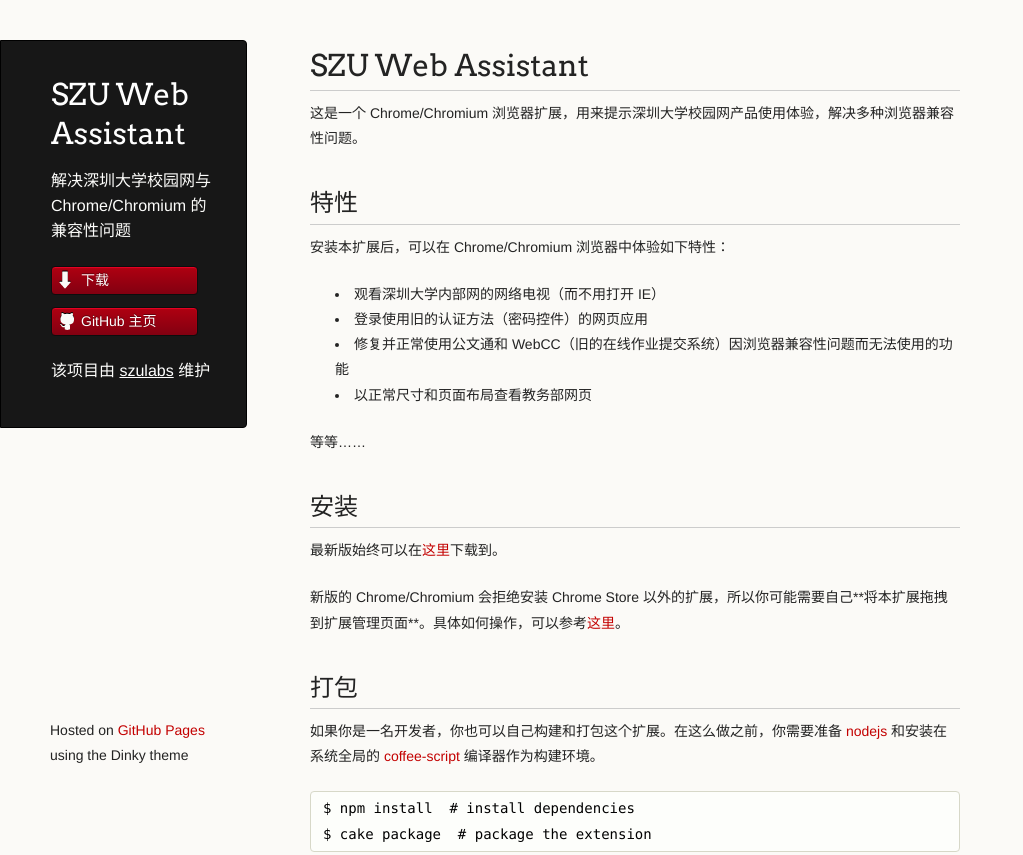
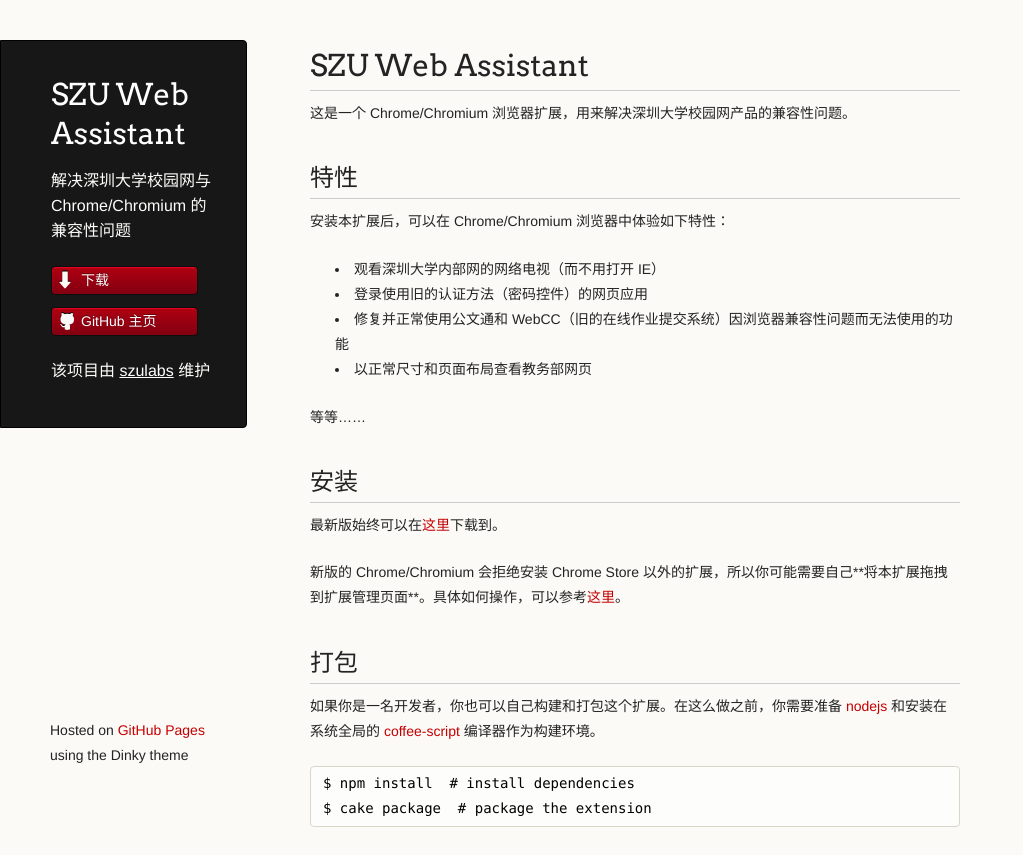
Before and after one commit to szulabs/szu-web-assistant, a plain HTML site: page index.html in a window 1280 px wide. Shown: the top 855 px of the page, without its empty margins (0-1023 px from the left). Drawn offline with Linux system fonts and the light colour scheme.

Commit message:
fixed typo in chinese readme.

```diff
--- a/index.html
+++ b/index.html
@@ -32,7 +32,7 @@
         <h1>
 <a name="szu-web-assistant" class="anchor" href="#szu-web-assistant"><span class="octicon octicon-link"></span></a>SZU Web Assistant</h1>
 
-<p>这是一个 Chrome/Chromium 浏览器扩展，用来提示深圳大学校园网产品使用体验，解决多种浏览器兼容性问题。</p>
+<p>这是一个 Chrome/Chromium 浏览器扩展，用来解决深圳大学校园网产品的兼容性问题。</p>
 
 <h2>
 <a name="" class="anchor" href="#"><span class="octicon octicon-link"></span></a>特性</h2>
```
